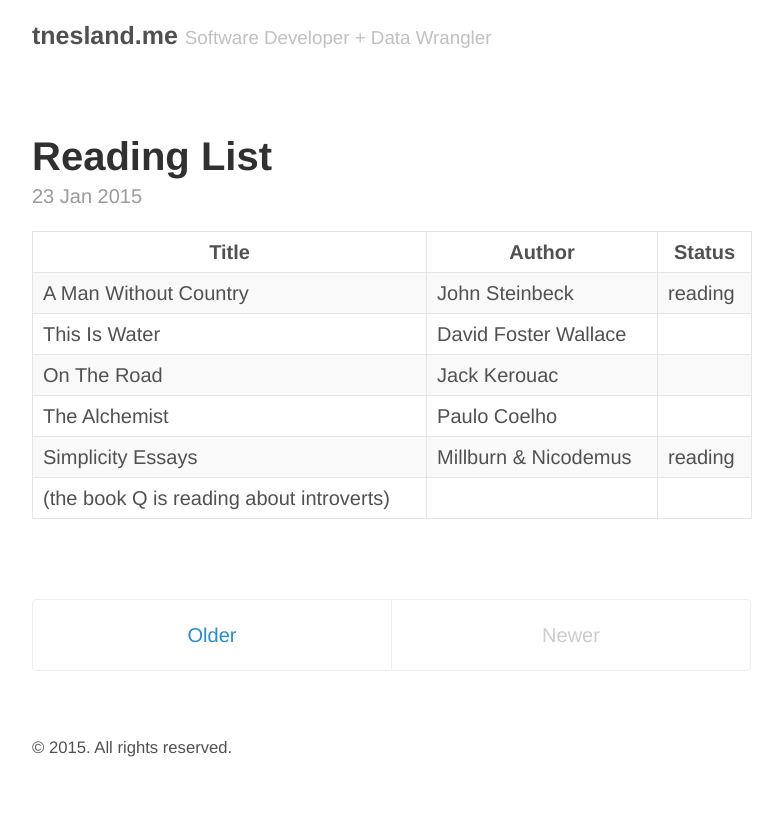
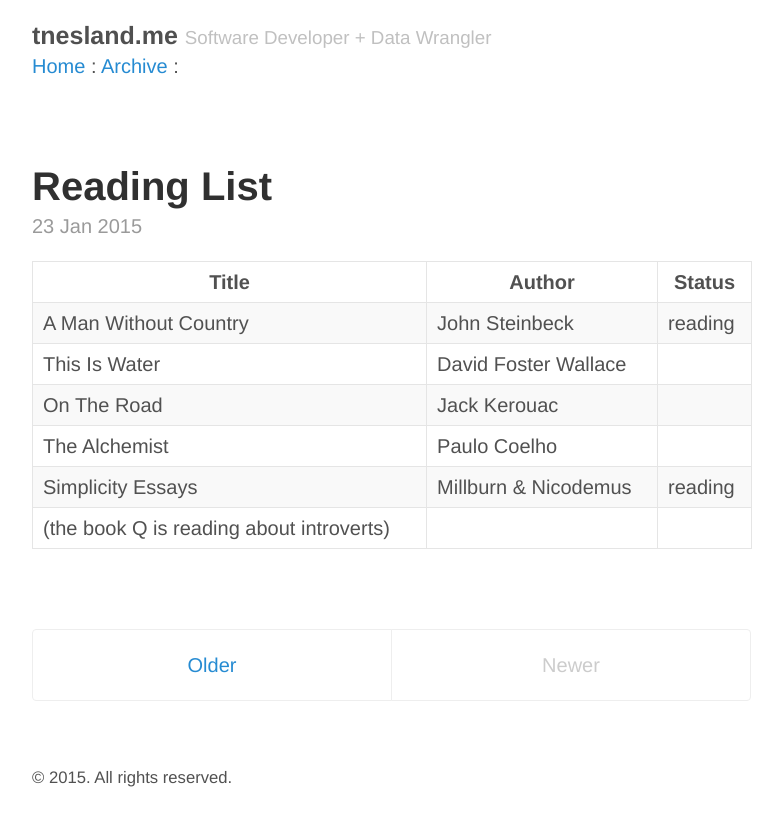
Before and after one commit to tnez/tnez.github.io, a Jekyll site: the page built from index.html, in a window 1280 px wide. Shown: the top 826 px of the page, without its empty margins (248-1031 px from the left). Built offline with Jekyll 4.4.1, drawn with Linux system fonts in a browser that asks for light colours; the list of posts is cut into pages by our own code.

Commit message:
Add archive page for posts.
Closes #3

```diff
--- a/_config.yml
+++ b/_config.yml
@@ -14,6 +14,11 @@
   url:            http://tnesland.me
   email:          tnesland@gmail.com
 
+# Navigation
+pages_list:
+  Home: '/'
+  Archive: '/archive'
+
 # Custom vars
 version:          1.0.0
 github:
--- a/_config_dev.yml
+++ b/_config_dev.yml
@@ -14,6 +14,11 @@
   url:            http://tnesland.me
   email:          tnesland@gmail.com
 
+# Navigation
+pages_list:
+  Home: '/'
+  Archive: '/archive'
+
 # Custom vars
 version:          1.0.0
 github:
--- a/_layouts/default.html
+++ b/_layouts/default.html
@@ -11,8 +11,12 @@
           <a href="{{ site.baseurl }}" title="Home">{{ site.title }}</a>
           <small>{{ site.tagline }}</small>
         </h3>
+        <navigation>
+          {% for page in site.pages_list %}
+            <a class="page-link" href="{{ page[1] }}">{{ page[0] }}</a> :
+          {% endfor %}
+        </navigation>
       </header>
-
       <main>
         {{ content }}
       </main>
```
Also changed, not shown: archive.md (added, +10 -0 lines).
